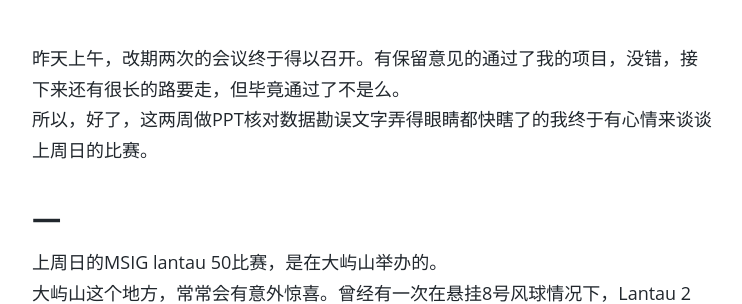
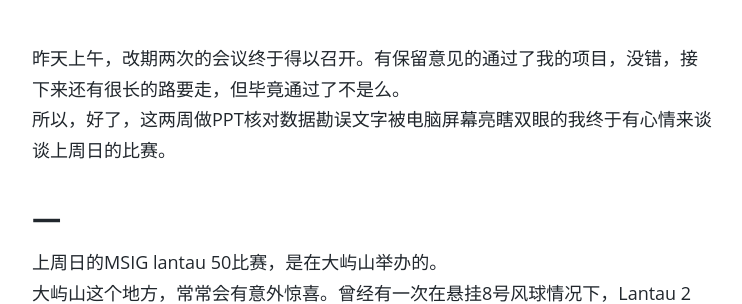
Before and after one commit to sardine2/wangshourong, a Jekyll site: the page built from _posts/2016-12-06-Msig-lantau-50-27.md, in a window 1280 px wide and 900 px high, scrolled down 587 px. Shown: the part 153-457 px from the top of the window, without its empty margins (268-1010 px from the left). Built offline with Jekyll 4.4.1, drawn with Linux system fonts in a browser that asks for light colours; comment, search, counter and statistics services are not loaded.

Commit message:
Update 2016-12-06-Msig-lantau-50-27.md

```diff
--- a/_posts/2016-12-06-Msig-lantau-50-27.md
+++ b/_posts/2016-12-06-Msig-lantau-50-27.md
@@ -9,7 +9,7 @@ image: sunday.jpg
 
 
 昨天上午，改期两次的会议终于得以召开。有保留意见的通过了我的项目，没错，接下来还有很长的路要走，但毕竟通过了不是么。
-所以，好了，这两周做PPT核对数据勘误文字弄得眼睛都快瞎了的我终于有心情来谈谈上周日的比赛。
+所以，好了，这两周做PPT核对数据勘误文字被电脑屏幕亮瞎双眼的我终于有心情来谈谈上周日的比赛。
 
 ## 一
 
```
